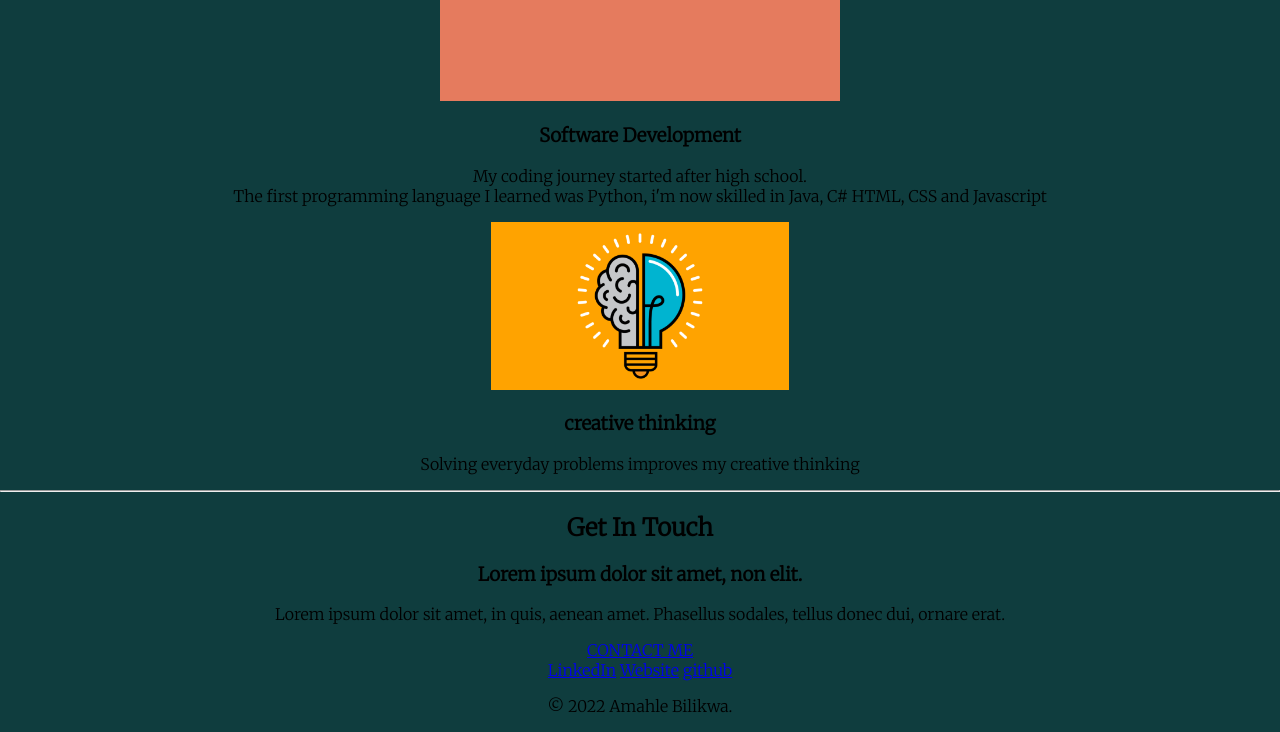
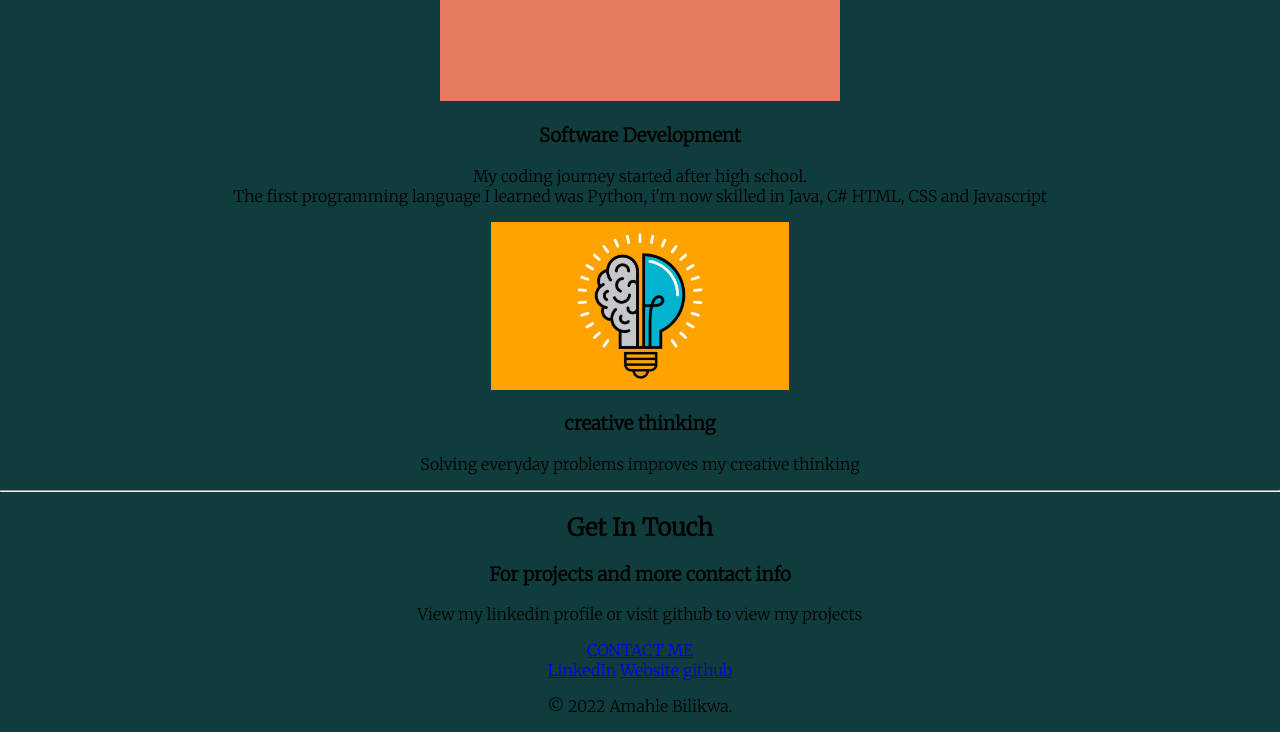
Before and after one commit to Amahle10/personal_website, a plain HTML site: page index.html in a window 1280 px wide. Shown: the part 1054-1786 px from the top of the page. Drawn offline with Linux system fonts and the light colour scheme.

```diff
--- a/index.html
+++ b/index.html
@@ -51,8 +51,8 @@
     <hr>
     <div class="contact-me">
       <h2>Get In Touch</h2>
-      <h3>Lorem ipsum dolor sit amet, non elit.</h3>
-      <p>Lorem ipsum dolor sit amet, in quis, aenean amet. Phasellus sodales, tellus donec dui, ornare erat.</p>
+      <h3>For projects and more contact info</h3>
+      <p>View my linkedin profile or visit github to view my projects</p>
       <a class="btn" href="mailto:kamvaoct10@gmail.com">CONTACT ME</a>
     </div>
   </div>
```
